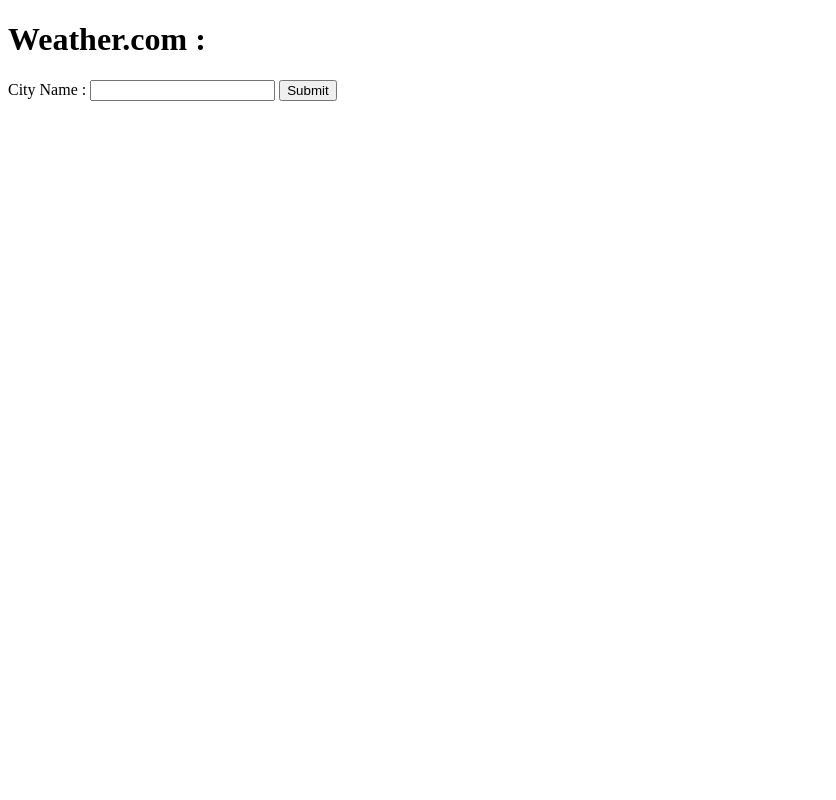
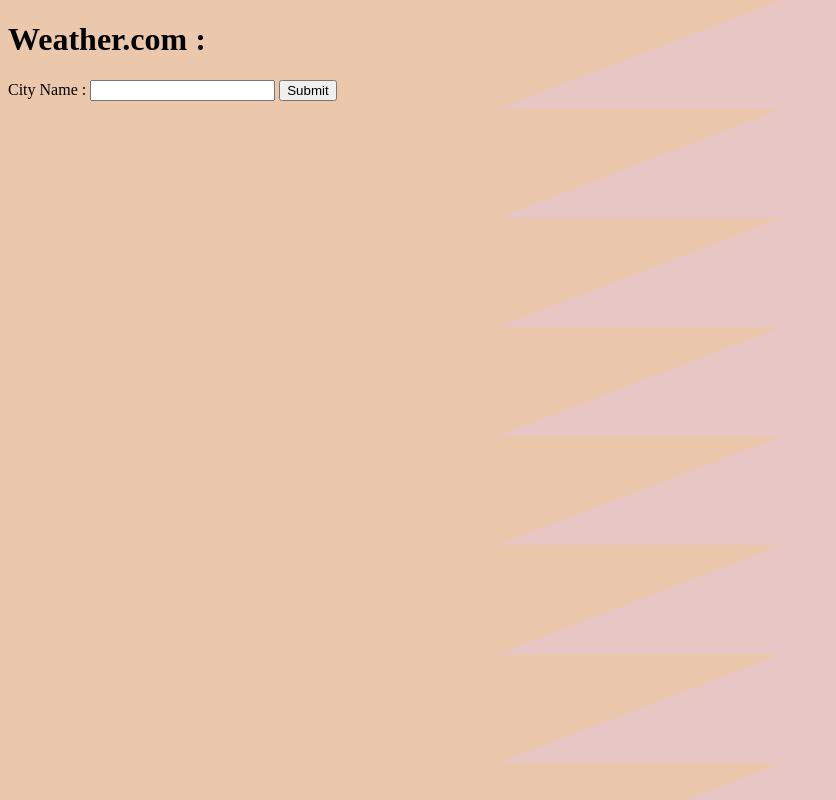
Before and after one commit to harshak02/Weather-Application, a website: page index.html in a window 1280 px wide. Shown: the whole page, without its empty margins (0-836 px from the left). Drawn offline with Linux system fonts and the light colour scheme.

Commit message:
second commit

```diff
--- a/index.html
+++ b/index.html
@@ -5,6 +5,11 @@
     <meta http-equiv="X-UA-Compatible" content="IE=edge">
     <meta name="viewport" content="width=device-width, initial-scale=1.0">
     <title>Weather</title>
+    <style>
+        body{
+            background-image: -webkit-linear-gradient(111deg, #e8c6c6 50%, #ebc7ab 50%);
+        }
+    </style>
 </head>
 <body>
     <form action="/" method="post">
```
